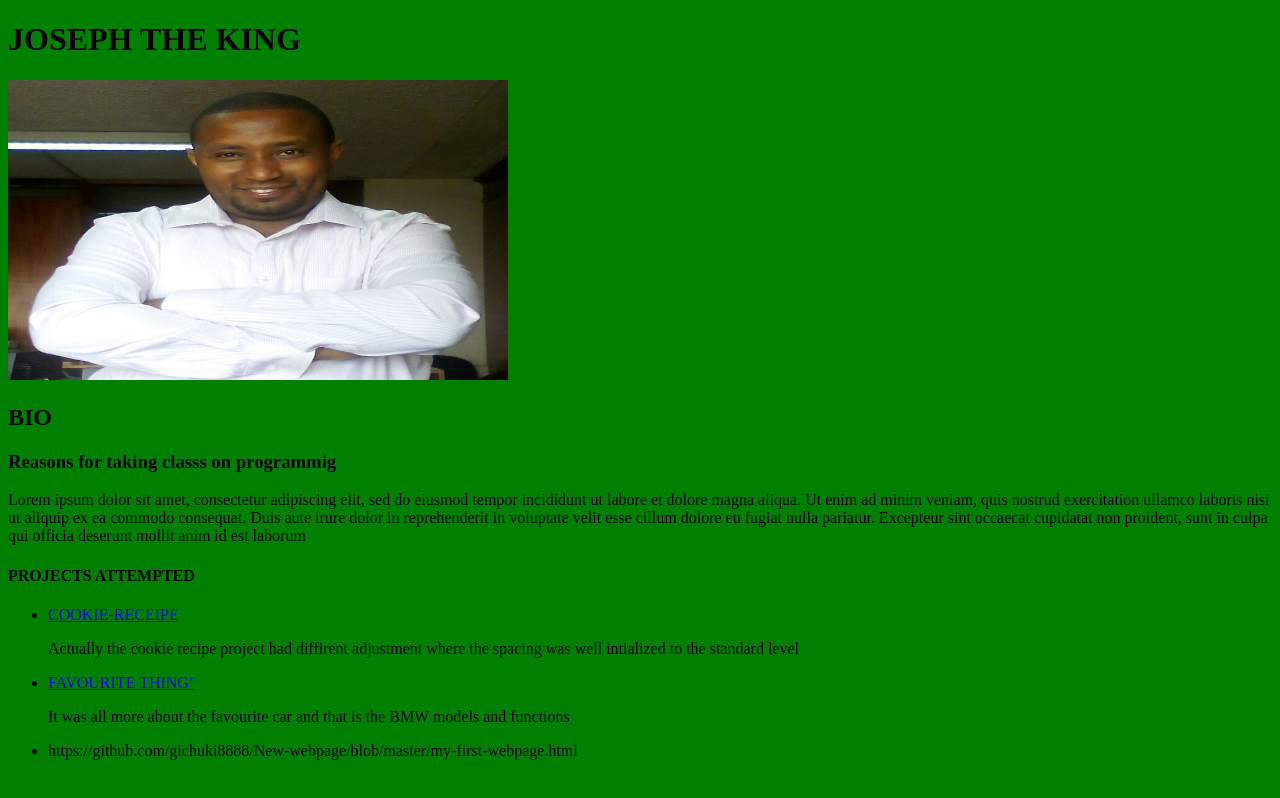
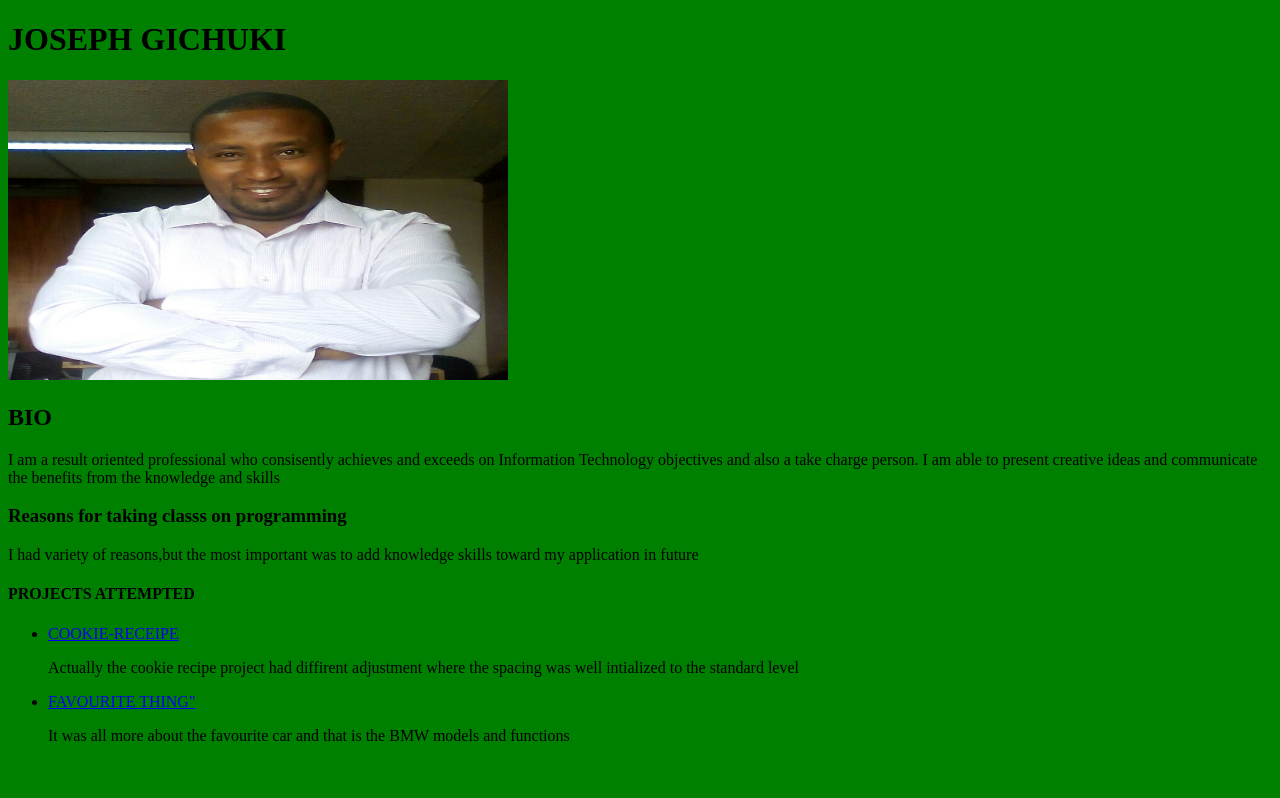
Before and after one commit to gichuki8888/gichuki8888.github.io, a plain HTML site: page here-come-joe.html in a window 1280 px wide. Drawn offline with Linux system fonts and the light colour scheme.

Commit message:
final adjust

```diff
--- a/here-come-joe.html
+++ b/here-come-joe.html
@@ -5,7 +5,7 @@
     <meta charset="utf-8">
     <title>JOE MFALME</title>
     <link rel="stylesheet" href="css/styles.css" type="text/css">
-    <h1>JOSEPH THE KING </h1>
+    <h1>JOSEPH GICHUKI </h1>
 
      <img src="IMG_20170320_105149_027.JPG" alt="HTML5 Icon" width="500" height="300">
   </head>
@@ -13,10 +13,10 @@
 
     <body>
       <h2> BIO</h2>
-      <p></p>
-      <h3>Reasons for taking classs on programmig</h3>
-
-      <p>Lorem ipsum dolor sit amet, consectetur adipiscing elit, sed do eiusmod tempor incididunt ut labore et dolore magna aliqua. Ut enim ad minim veniam, quis nostrud exercitation ullamco laboris nisi ut aliquip ex ea commodo consequat. Duis aute irure dolor in reprehenderit in voluptate velit esse cillum dolore eu fugiat nulla pariatur. Excepteur sint occaecat cupidatat non proident, sunt in culpa qui officia deserunt mollit anim id est laborum</p>
+      <p>I am a result oriented professional who consisently achieves and exceeds on  Information Technology objectives and also a take charge person. I am able to present creative ideas and communicate the benefits from the knowledge and skills
+</p>
+      <h3>Reasons for taking classs on programming </h3>
+      <p> I had variety of reasons,but the most important was to add knowledge skills toward my application in future</p>
       <h4>PROJECTS ATTEMPTED</h4>
       <ul>
         <li>  <a href="https://github.com/gichuki8888/cookieman/blob/master/cookie-recipe.html">COOKIE-RECEIPE</a>
@@ -26,7 +26,6 @@
         <li> <a  href="https://github.com/gichuki8888/New-webpage/blob/master/favourite-things.html">FAVOURITE THING"</a>
           <p> It was all more about the favourite car and that is the BMW models and functions</p>
         </li>
-        <li>https://github.com/gichuki8888/New-webpage/blob/master/my-first-webpage.html</li>
       </ul>
     </body>
 </html>
```
